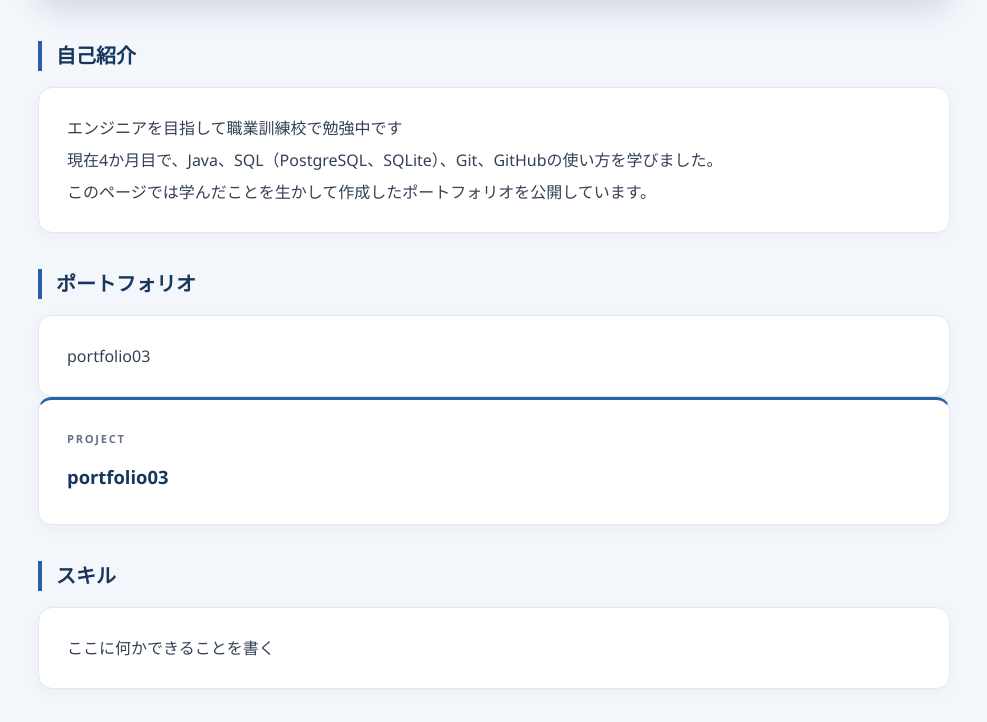
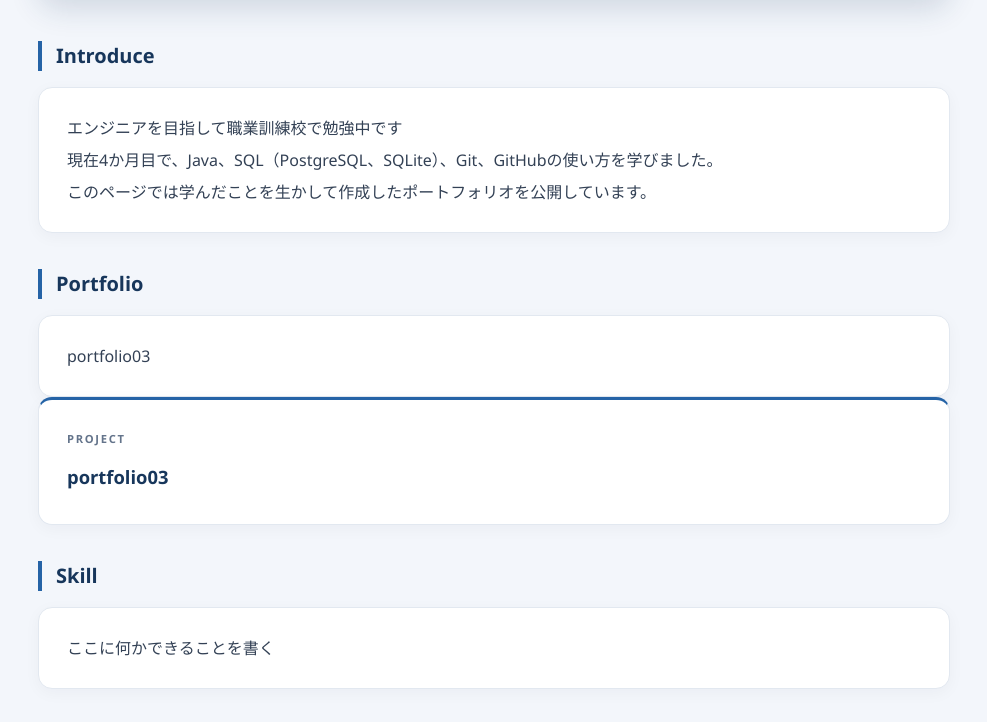
Before and after one commit to 1616323shin-netizen/1616323shin-netizen.github.io, a plain HTML site: page index.html in a window 1280 px wide. Shown: the part 219-941 px from the top of the page, without its empty margins (146-1133 px from the left). Drawn offline with Linux system fonts and the light colour scheme.

Commit message:
chore: index.htmlのコンテンツ更新
- レベル2見出しを英語に変更

```diff
--- a/index.html
+++ b/index.html
@@ -14,16 +14,16 @@
 
 <body>
 	<h1>初心者太郎のポートフォリオ公開サイト</h1>
-	<h2 class="reveal">自己紹介</h2>
+	<h2 class="reveal">Introduce</h2>
 	<p>
 		エンジニアを目指して職業訓練校で勉強中です<br>
 		現在4か月目で、Java、SQL（PostgreSQL、SQLite）、Git、GitHubの使い方を学びました。<br>
 		このページでは学んだことを生かして作成したポートフォリオを公開しています。
 	</p>
-	<h2 class="reveal">ポートフォリオ</h2>
+	<h2 class="reveal">Portfolio</h2>
 	<p>portfolio03</p>
 	<p class="portfolio-card">portfolio03</p>
-	<h2>スキル</h2>
+	<h2>Skill</h2>
 	<p>ここに何かできることを書く</p>
 	<h2 class="reveal">ポートフォリオ</h2>
 	<div class="portfolio-grid">
@@ -68,7 +68,7 @@
 	</div>
 	</article>
 	</div>
-	<h2>連絡先</h2>
+	<h2>Address</h2>
 	<p>XXXX-YYYY-ZZZZ</p>
 
 	<button id="themeToggle" class="theme-toggle" type="button" aria-pressed="false">
```
